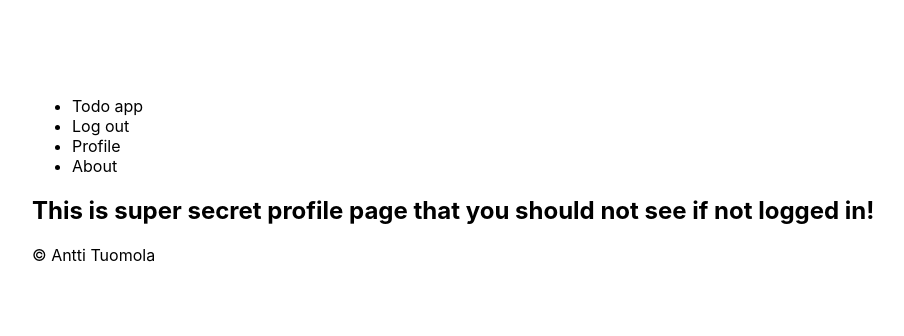
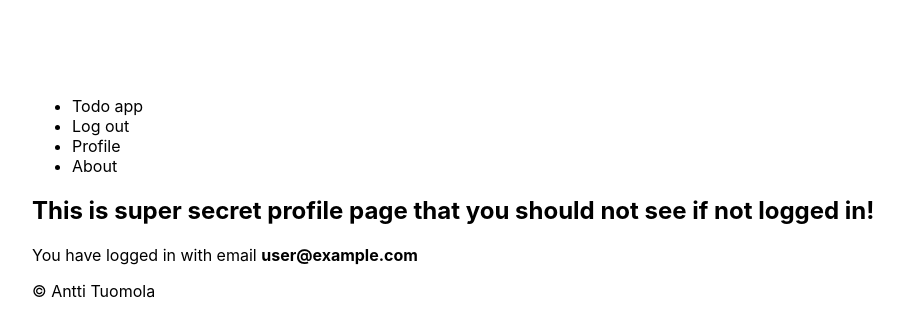
Before and after one commit to anttituomola/fullstack-todo, a Next.js app: page /profile in a window 1280 px wide. Shown: the top 336 px of the page, without its empty margins (64-968 px from the left). Built offline with nearby package versions, Linux system fonts and the light colour scheme; no server answers; sample sign-in values are in the browser's storage.

Commit message:
profile page personalisation

```diff
--- a/components/layout/Navbar.js
+++ b/components/layout/Navbar.js
@@ -19,7 +19,7 @@ const Navbar = () => {
                     <li><Link href="/login"><span className={styles.link} onClick={() => dispatch(todoActions.isCreatingNewAccount(false))}>Login</span></Link> / &nbsp;
                     <Link href="/login"><span className={styles.link} onClick={() => dispatch(todoActions.isCreatingNewAccount(true))}>Create account</span></Link></li>
                 }
-                    <li><Link href="/profile">Profile</Link></li>
+                    {session && <li><Link href="/profile">Profile</Link></li>}
                     <li><Link href="/about">About</Link></li>
                 </ul>
             </nav>
--- a/pages/profile.js
+++ b/pages/profile.js
@@ -1,13 +1,18 @@
 import { useSession } from "next-auth/react"
 
 const Profile = () => {
-    const { data: session, status } = useSession()
+  const { data: session, status } = useSession()
+  console.log(session)
   if (status === "loading") {
     return <p>Loading...</p>
   }
   if (status === "authenticated") {
       return (
-      <div><h2>This is super secret profile page that you should not see if not logged in!</h2></div>
+      <div>
+        <h2>This is super secret profile page that you should not see if not logged in!</h2>
+        <p>You have logged in with email <strong>{session.user.email}</strong></p>
+      </div>
+
     )
   }
   if (!session) {
```
